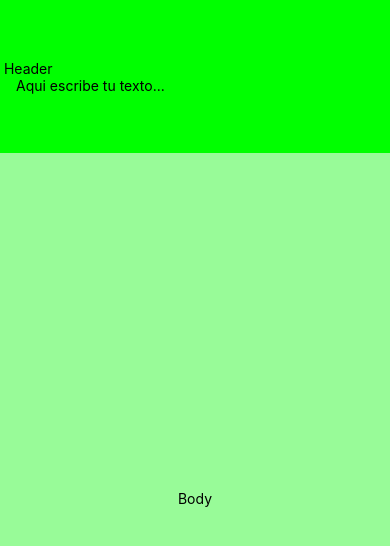
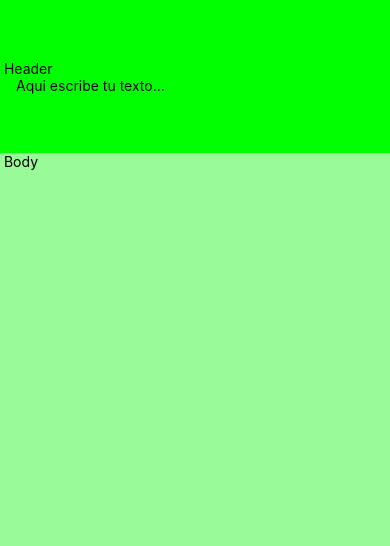
Before and after one commit to dmontoya1/To-do-app, a React Native app: screen / in a window 390 px wide. Shown: the top 546 px of the page. Built offline with nearby package versions, Linux system fonts and the light colour scheme.

Commit message:
Class 14. Trabajar con listas

```diff
--- a/App.js
+++ b/App.js
@@ -17,11 +17,11 @@ class App extends Component {
     this.setState({ text: value });
   }
 
-  agregarTarea = (tarea) => {
+  agregarTarea = () => {
     console.log('submit');
     this.setState({
       text: '',
-      tasks: [...this.state.tasks, tarea],
+      tasks: [...this.state.tasks, { text: this.state.text, key: Date.now() }],
     });
     console.log(this.state.tasks.length);
     console.log('salió');
@@ -36,7 +36,7 @@ class App extends Component {
           agregar={this.agregarTarea}
         />
         <Text>{this.state.text}</Text>
-        <Body />
+        <Body tasks={this.state.tasks} />
       </View>
     );
   }
--- a/Body.js
+++ b/Body.js
@@ -1,11 +1,17 @@
 import React, { Component } from 'react';
-import { Text, View, StyleSheet } from 'react-native';
+import {
+  Text, View, StyleSheet, FlatList,
+} from 'react-native';
 
 export default class Body extends Component {
   render() {
     return (
       <View style={styles.container}>
         <Text> Body </Text>
+        <FlatList
+          data={this.props.tasks}
+          renderItem={({ item }) => <Text>{item.text}</Text>}
+        />
       </View>
     );
   }
@@ -16,7 +22,5 @@ const styles = StyleSheet.create({
   container: {
     flex: 9,
     backgroundColor: '#98fb98',
-    alignItems: 'center',
-    justifyContent: 'center',
   },
 });
```
